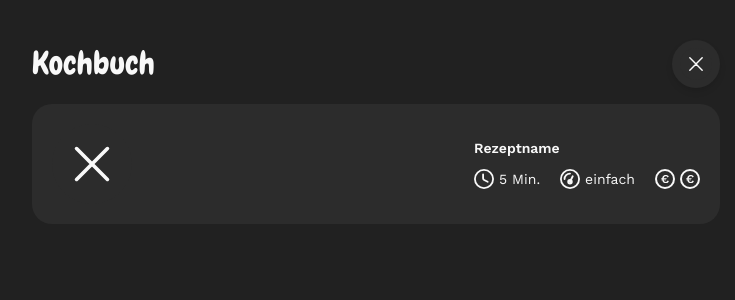
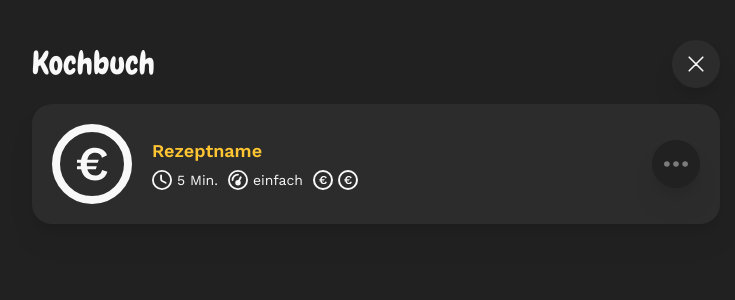
Before and after one commit to LucasOe/dishcovery, a SvelteKit app: page /recipes in a window 1280 px wide. Shown: the top 300 px of the page, without its empty margins (264-999 px from the left). Built offline with nearby package versions, Linux system fonts and the light colour scheme.

Commit message:
more QOL (hover effects, cancel icon change)

```diff
--- a/src/components/PageTopBar.svelte
+++ b/src/components/PageTopBar.svelte
@@ -10,5 +10,5 @@
 
 <div class="flex justify-between">
     <H1 text={header} />
-    <RoundBtn src={CloseIcon} alt="Close" link={'/'} padding={.5} icWidth={2} additionalClasses="drop-shadow-md" />
+    <RoundBtn src={CloseIcon} alt="Close" link={'/'} padding={1} icWidth={1} additionalClasses="drop-shadow-md" />
 </div>
--- a/src/components/RoundBtn.svelte
+++ b/src/components/RoundBtn.svelte
@@ -39,6 +39,6 @@
     }
 </style>
 
-<a href={link} class="btn rounded-full bg-gray-500 {additionalClasses}" style="--btn-padding:{padding}rem;">
+<a href={link} class="btn rounded-full duration-150 bg-gray-500 hover:bg-[#383838] drop-shadow-xl hover:drop-shadow-sm {additionalClasses}" style="--btn-padding:{padding}rem;">
     <img alt={alt} class="btn-ic" src={src} style="--ic-width:{icWidth}rem; --ic-height:{icHeight}rem;"/>
 </a>
--- a/src/routes/recipes/+page.svelte
+++ b/src/routes/recipes/+page.svelte
@@ -3,7 +3,10 @@
 	import ClockIcon from '../../assets/icons/clock.svg';
 	import DifficultyIcon from '../../assets/icons/difficulty.svg';
 	import EuroIcon from '../../assets/icons/euro.svg';
+	import MoreIcon from '../../assets/icons/more.svg'
+
 	import PageTopBar from '../../components/PageTopBar.svelte'
+	import RoundBtn from '../../components/RoundBtn.svelte';
 
 	let recipeTime = 5;
 	let difficulty = 'einfach';
@@ -21,13 +24,16 @@
 
 	<!-- Filter Tabs -->
 
-	<!-- if statement falls was in der db is -->
-	<div class="w-full bg-gray-500 p-md rounded-lg flex flex-row items-center justify-between">
-		<img src={CloseIcon} class="aspect-square h-20" alt="" />
-		<div class="flex flex-col gap-sm">
-			<div class="font-semibold">Rezeptname</div>
+	<!-- if statement falls was in der db is, probs some kinda map function -->
+	<a href={'/'} class="w-full bg-gray-500 p-md rounded-lg flex flex-row items-center justify-between drop-shadow-xl">
+
+		<!-- Left side -->
+		<div class="flex flex-row items-center justify-start gap-md">
+			<img src={EuroIcon} class="aspect-square h-20" alt="" />
+			<div class="flex flex-col gap-xs">
+				<div class="font-semibold text-yellow text-lg">Rezeptname</div>
 				<!-- infos (time, difficulty, price), needs to be dynamic as well lul -->
-			<div class="flex flex-row gap-md">
+				<div class="flex flex-row gap-sm">
 					<div class="flex flex-row gap-xs">
 						<img alt="Clock" class="w-5 h-5" src={ClockIcon} />
 						<p>{recipeTime} Min.</p>
@@ -43,4 +49,8 @@
 				</div>
 			</div>
 		</div>
+
+		<!-- Right side side -->
+		<RoundBtn src={MoreIcon} alt="More" link={''} padding={.5} icWidth={2} additionalClasses="bg-gray-900 shadow-none" />
+	</a>
 </div>
```
Also changed, not shown: src/assets/icons/cancel.svg, src/assets/icons/more.svg (added). Lines whose indentation alone changed are shown as unchanged.
